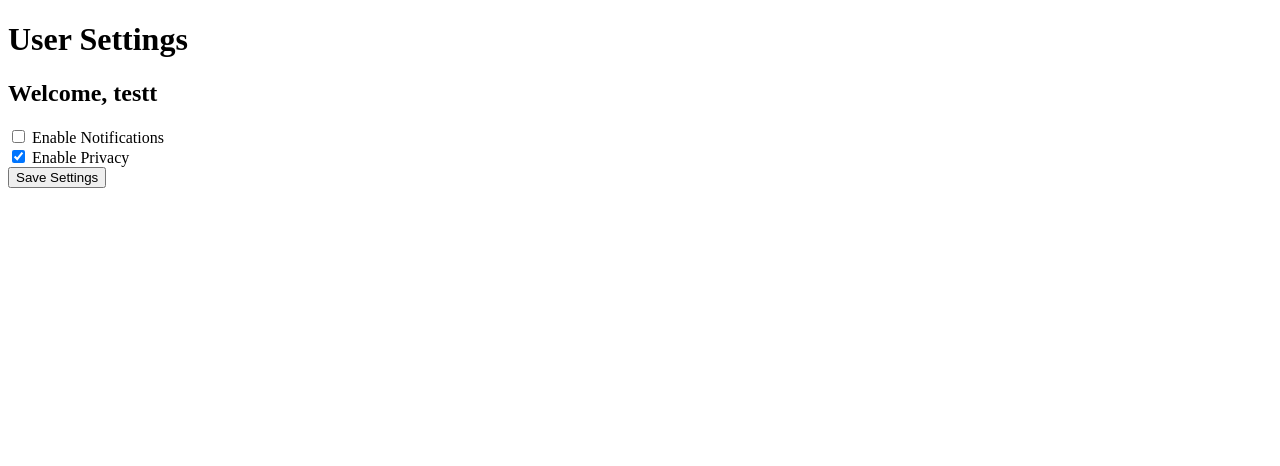
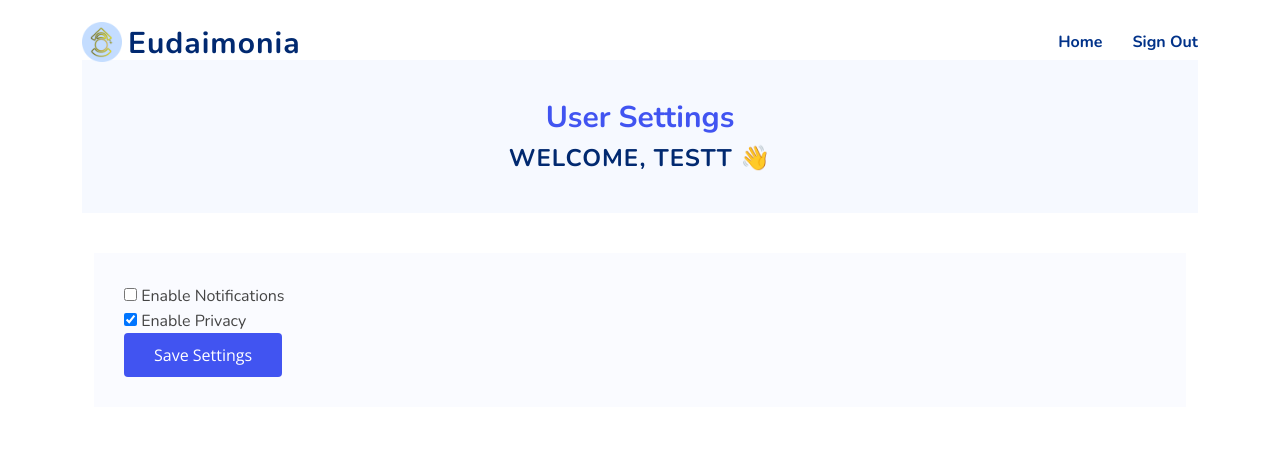
Before and after one commit to iamfaqeehhokyky/Eudaimonia, a Flask app: page /settings in a window 1280 px wide. Shown: the top 466 px of the page. Run offline with Flask 3, Linux system fonts and the light colour scheme; a user stored in the database is signed in; data comes from the database, SQL or seed files in the repository; some libraries are stand-ins or nearby versions.

Commit message:
added styling and extends base template

```diff
--- a/templates/settings.html
+++ b/templates/settings.html
@@ -1,24 +1,51 @@
-<!DOCTYPE html>
-<html lang="en">
-<head>
-    <meta charset="UTF-8">
-    <meta http-equiv="X-UA-Compatible" content="IE=edge">
-    <meta name="viewport" content="width=device-width, initial-scale=1.0">
-    <title>User Settings</title>
-</head>
-<body>
-    <h1>User Settings</h1>
-    <h2>Welcome, {{ user.username }}</h2>
-    <form action="/settings" method="POST">
-        <label>
-            <input type="checkbox" name="notification_enabled" {% if user.notification_enabled %}checked{% endif %}>
-            Enable Notifications
-        </label><br>
-        <label>
-            <input type="checkbox" name="privacy_enabled" {% if user.privacy_enabled %}checked{% endif %}>
-            Enable Privacy
-        </label><br>
-        <input type="submit" value="Save Settings">
-    </form>
-</body>
-</html>
+{% extends 'user_base.html' %} {% block title %}Eudaimonia - User Settings{%
+endblock %} {%block content %}
+
+<section id="contact" class="contact d-flex align-items-center contact">
+  <div class="container">
+    <header class="col-lg-12 hero-img section-header">
+      <div id="about" class="about">
+        <div class="content">
+          <h1>User Settings</h1>
+          <h2>Welcome, {{ user.username }} 👋</h2>
+        </div>
+      </div>
+    </header>
+
+    <div class="container">
+      <div class="col-lg-12">
+        <form action="/settings" method="POST" class="my-email-form">
+          <label>
+            <input
+              type="checkbox"
+              name="notification_enabled"
+              {%
+              if
+              user.notification_enabled
+              %}checked{%
+              endif
+              %}
+            />
+            Enable Notifications </label
+          ><br />
+          <label>
+            <input
+              type="checkbox"
+              name="privacy_enabled"
+              {%
+              if
+              user.privacy_enabled
+              %}checked{%
+              endif
+              %}
+            />
+            Enable Privacy </label
+          ><br />
+          <input type="submit" value="Save Settings" />
+        </form>
+      </div>
+    </div>
+  </div>
+</section>
+
+{% endblock %}
```
